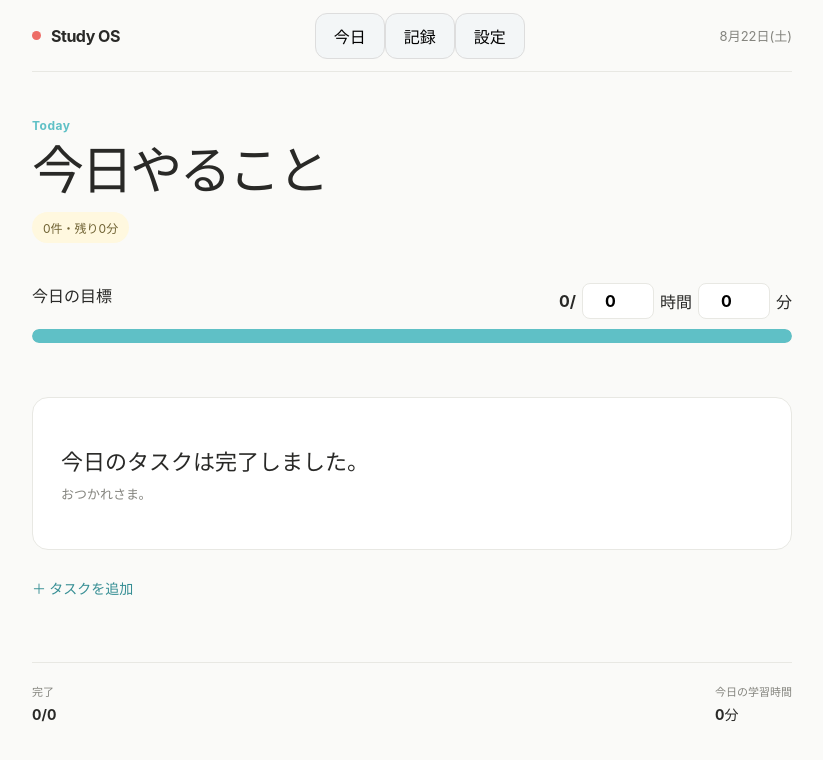
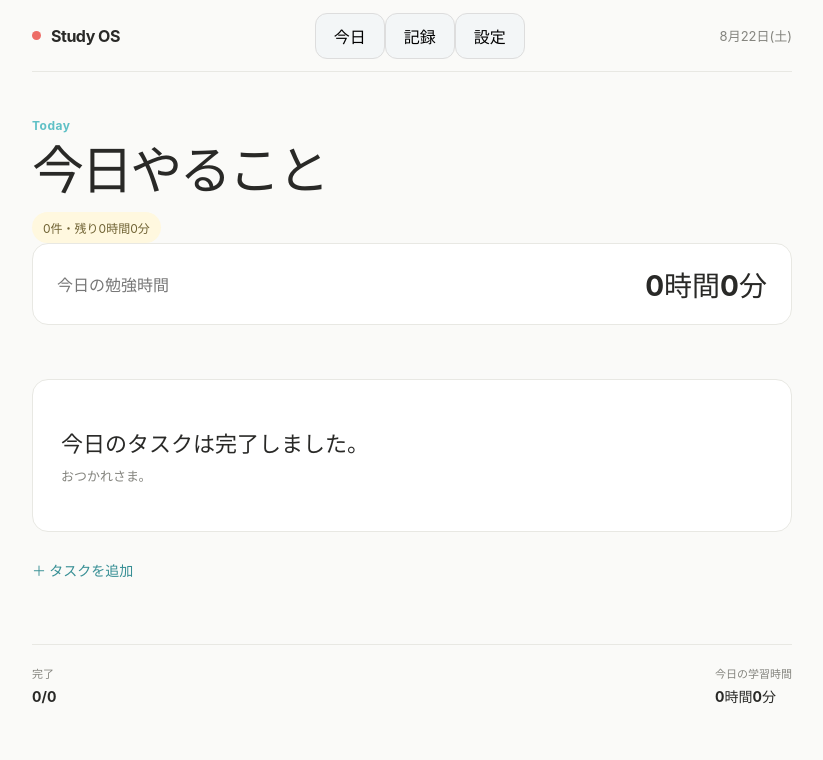
Before and after one commit to tjdgm2/study-os, a React (Vite) app: page / in a window 1280 px wide. Shown: the top 760 px of the page, without its empty margins (228-1051 px from the left). Built offline with nearby package versions, Linux system fonts and the light colour scheme.

Commit message:
simplify study summary and improve record cards

```diff
--- a/src/App.css
+++ b/src/App.css
@@ -690,18 +690,6 @@ button:hover {
   border-top: 1px solid var(--line);
 }
 
-.record-card {
-  display: flex;
-  justify-content: space-between;
-  align-items: center;
-
-  padding: 18px 20px;
-  margin-bottom: 12px;
-
-  background: white;
-  border: 1px solid #eeeeee;
-  border-radius: 16px;
-}
 
 .record-info {
   display: flex;
@@ -717,11 +705,6 @@ button:hover {
   color: #888;
 }
 
-.record-time {
-  font-size: 20px;
-  font-weight: 700;
-  color: var(--teal);
-}
 
 .calendar {
   margin: 28px 0 40px;
@@ -846,17 +829,6 @@ button:hover {
   white-space: nowrap;
 }
 
-.record-delete-button {
-  border: none;
-  background: transparent;
-  color: #999;
-  font: inherit;
-  cursor: pointer;
-}
-
-.record-delete-button:hover {
-  color: vaf(--coral);
-}
 
 .settings-page {
   max-width: 900px;
@@ -934,6 +906,72 @@ button:hover {
   text-align: center;
 }
 
+.study-time-summary {
+  display: flex;
+  justify-content: space-between;
+  align-items: center;
+
+  margin-bottom: 32px;
+  padding: 20px 24px;
+
+  background: white;
+  border: 1px solid var(--line);
+  border-radius: 16px;
+}
+
+.study-time-summary span {
+  color: #777;
+}
+
+.study-time-summary strong {
+  font-size: 28px;
+}
+
+.record-card {
+  display: flex;
+  justify-content: space-between;
+  align-items: center;
+  padding: 18px 20px;
+  margin-bottom: 12px;
+  background: white;
+  border: 1px solid var(--line);
+  border-radius: 16px;
+  gap: 24px;
+}
+
+.record-actions {
+  display: flex;
+  align-items: center;
+  gap: 12px;
+  flex-shrink: 0;
+}
+
+.record-time {
+  min-width: 70px;
+  text-align: right;
+  font-size: 20px;
+  font-weight: 700;
+}
+
+.record-edit-button,
+.record-delete-button {
+  padding: 8px 14px;
+  border-radius: 10px;
+  font: inherit;
+  cursor: pointer;
+}
+
+.record-edit-button {
+  border: 1px solid var(--line);
+  background: var(--aqua-soft);
+}
+
+.record-delete-button {
+  border: none;
+  background: transparent;
+  color: var(--coral);
+}
+
 @media (max-width: 620px) {
   .timer-buttons {
     width: 100%;
--- a/src/App.tsx
+++ b/src/App.tsx
@@ -56,12 +56,10 @@ const STORAGE_KEY = 'study-os-tasks'
 const RECORDS_STORAGE_KEY = 'study-os-records'
 const TASK_DATE_STORAGE_KEY = 'study-os-task-date'
 const SUBJECTS_STORAGE_KEY = 'study-os-subjects'
-const DAILY_GOAL_STORAGE_KEY = 'study-os-daily-goal'
-const DAILY_GOAL_DATE_STORAGE_KEY = 'study-os-daily-goal-date'
 
 const formatMinutes = (minutes: number) => {
   if (minutes < 60) {
-    return `${minutes}分`
+    return `0時間${minutes}分`
   }
 
   const hours = Math.floor(minutes / 60)
@@ -354,16 +352,7 @@ function App() {
       ...currentTasks,
       newTask,
     ])
-    const shouldAddToGoal = window.confirm(
-      `${newTask.duration}分を今日の目標時間にも追加しますか？`,
-    )
 
-    if (shouldAddToGoal) {
-      setDailyGoalMinutes(
-        (currentGoal) =>
-          currentGoal + newTask.duration,
-      )
-    }
 
     setNewTaskTitle('')
     setNewTaskDuration(30)
@@ -496,45 +485,10 @@ function App() {
     )
   }, [subjects])
 
-  const [dailyGoalMinutes, setDailyGoalMinutes] = useState(() => {
-    const savedDate = localStorage.getItem(
-      DAILY_GOAL_DATE_STORAGE_KEY,
-    )
 
-    const savedGoal = localStorage.getItem(
-      DAILY_GOAL_STORAGE_KEY,
-    )
 
-    if (savedDate !== todayKey) {
-      localStorage.setItem(
-        DAILY_GOAL_DATE_STORAGE_KEY,
-        todayKey,
-      )
 
-      localStorage.setItem(
-        DAILY_GOAL_STORAGE_KEY,
-        '0',
-      )
 
-      return 0;
-    }
-
-    return savedGoal ? Number(savedGoal) : 0
-  })
-
-  useEffect(() => {
-    localStorage.setItem(
-      DAILY_GOAL_STORAGE_KEY,
-      String(dailyGoalMinutes),
-    )
-  }, [dailyGoalMinutes])
-
-  const progressPercent = Math.min(
-    100,
-    Math.round(
-      (completedMinutes / dailyGoalMinutes) * 100,
-    ),
-  )
 
   return (
     <div className="app">
@@ -583,49 +537,12 @@ function App() {
               </p>
             </section>
 
-            <section className="progress-section">
-              <div className="progress-heading">
-                <span>今日の目標</span>
-                <div className="daily-goal-control">
-                  <span>{completedMinutes}/</span>
-                  <input
-                    type="number"
-                    min="0"
-                    value={Math.floor(dailyGoalMinutes / 60)}
-                    onChange={(event) => {
-                      const hours = Number(event.target.value)
-                      setDailyGoalMinutes(
-                        hours * 60 + (dailyGoalMinutes % 60),
-                      )
-                    }}
-                  />
-
-                  <span>時間</span>
-
-                  <input
-                    type="number"
-                    min="0"
-                    max="59"
-                    value={dailyGoalMinutes % 60}
-                    onChange={(event) => {
-                      const minutes = Number(event.target.value)
-                      setDailyGoalMinutes(
-                        Math.floor(dailyGoalMinutes / 60) * 60 + minutes,
-                      )
-                    }}
-                  />
-
-                  <span>分</span>
-                </div>
-              </div>
+            <section className="study-time-summary">
+              <span>今日の勉強時間</span>
+              <strong>{formatMinutes(completedMinutes)}</strong>
             </section>
 
-            <div className="progress-track">
-              <div
-                className="progress-fill"
-                style={{ width: `${progressPercent}%` }}
-              />
-            </div>
+
 
             {nextTask ? (
               <section className="next-section">
@@ -985,9 +902,11 @@ function App() {
                         <small>{record.date}・{record.subject}</small>
                       </div>
 
+                      <div className="record-actions">
                         <span className="record-time">
                           {Math.round(record.actualSeconds / 60)}分
                         </span>
+
                         <button
                           type="button"
                           className="record-edit-button"
@@ -996,12 +915,14 @@ function App() {
                             setManualRecordDate(record.date)
                             setManualRecordTitle(record.taskTitle)
                             setManualRecordSubject(record.subject)
-                          setManualRecordMinutes(Math.round(record.actualSeconds / 60),
+                            setManualRecordMinutes(
+                              Math.round(record.actualSeconds / 60),
                             )
                           }}
                         >
                           編集
                         </button>
+
                         <button
                           type="button"
                           className="record-delete-button"
@@ -1009,7 +930,6 @@ function App() {
                             const shouldDelete = window.confirm(
                               'この学習記録を削除しますか？',
                             )
-
                             if (shouldDelete) {
                               deleteRecord(record.id)
                             }
@@ -1017,6 +937,7 @@ function App() {
                         >
                           削除
                         </button>
+                      </div>
                     </div>
                   ))}
                 </div>
```
Lines whose indentation alone changed are shown as unchanged.
